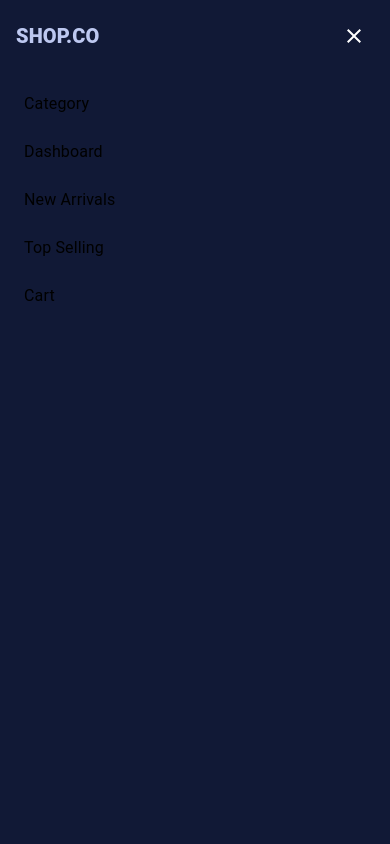
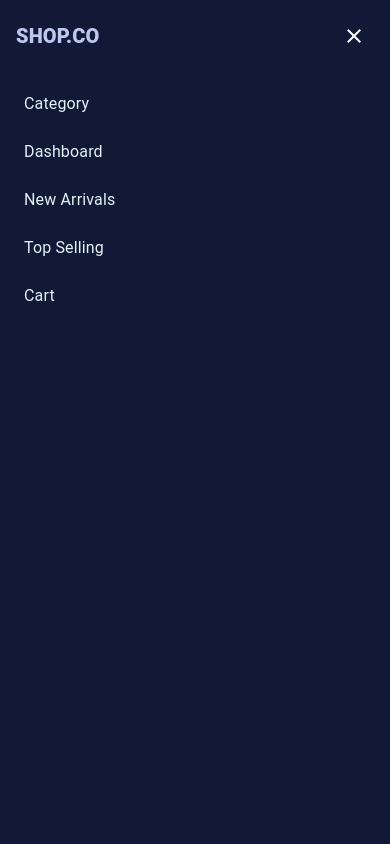
Before and after one commit to NXT-ASAD-CODE/4-backend-frontend-assignment-of-sayalani, a React (Vite) app: page /cart in a window 390 px wide. Both pictures are taken after a click on the button 28 px from the left and 75 px from the top of the page. Shown: the top 844 px of the page. Built offline with nearby package versions, Linux system fonts and the light colour scheme.

Commit message:
Changing the color of the hamburger in the home page

```diff
--- a/src/components/Navbar.jsx
+++ b/src/components/Navbar.jsx
@@ -415,19 +415,19 @@ export default function PrimarySearchAppBar({ cartCount = 0 }) {
                     </>
                 ) : (
                     <>
-                        <ListItemButton onClick={() => handleDrawerNavigate('/category')} sx={{ color: '#000' }}>
+                        <ListItemButton onClick={() => handleDrawerNavigate('/category')} sx={{ color: '#E3F2F7' }}>
                             <ListItemText primary={text.category} />
                         </ListItemButton>
-                        <ListItemButton onClick={() => handleDrawerNavigate('/dashboard')} sx={{ color: '#000' }}>
+                        <ListItemButton onClick={() => handleDrawerNavigate('/dashboard')} sx={{ color: '#E3F2F7' }}>
                             <ListItemText primary={text.dashboard} />
                         </ListItemButton>
-                        <ListItemButton onClick={() => handleDrawerSectionNavigate('new-arrivals')} sx={{ color: '#000' }}>
+                        <ListItemButton onClick={() => handleDrawerSectionNavigate('new-arrivals')} sx={{ color: '#E3F2F7' }}>
                             <ListItemText primary={text.newArrivals} />
                         </ListItemButton>
-                        <ListItemButton onClick={() => handleDrawerSectionNavigate('top-selling')} sx={{ color: '#000' }}>
+                        <ListItemButton onClick={() => handleDrawerSectionNavigate('top-selling')} sx={{ color: '#E3F2F7' }}>
                             <ListItemText primary={text.topSelling} />
                         </ListItemButton>
-                        <ListItemButton onClick={() => handleDrawerNavigate('/cart')} sx={{ color: '#000' }}>
+                        <ListItemButton onClick={() => handleDrawerNavigate('/cart')} sx={{ color: '#E3F2F7' }}>
                             <ListItemText primary={text.cart} />
                         </ListItemButton>
                     </>
```
